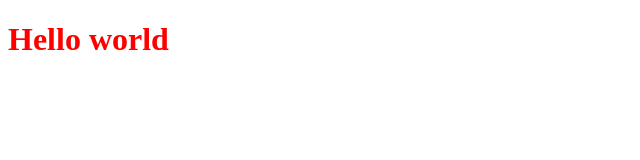
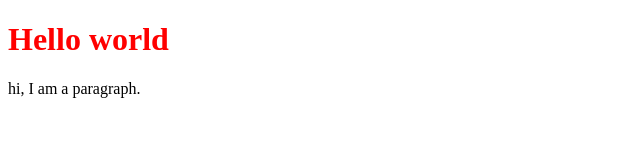
Before and after one commit to sonia-internshala/gitti, a plain HTML site: page index.html in a window 1280 px wide. Shown: the whole page, without its empty margins (0-640 px from the left). Drawn offline with Linux system fonts and the light colour scheme.

Commit message:
happened

```diff
--- a/index.html
+++ b/index.html
@@ -8,5 +8,6 @@
 </head>
 <body>
     <h1>Hello world</h1>
+    <p>hi, I am a paragraph.</p>
 </body>
 </html>
```
